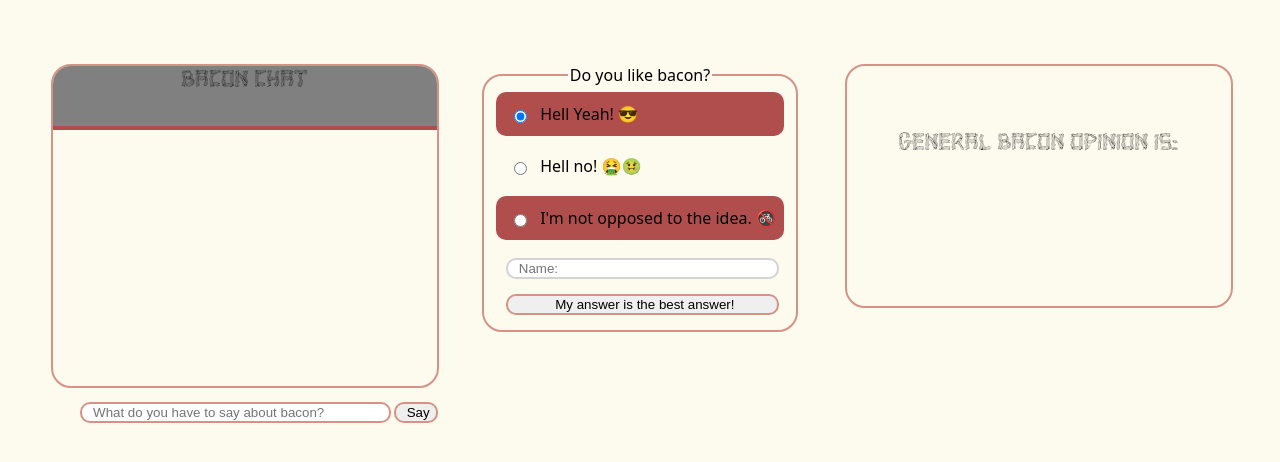
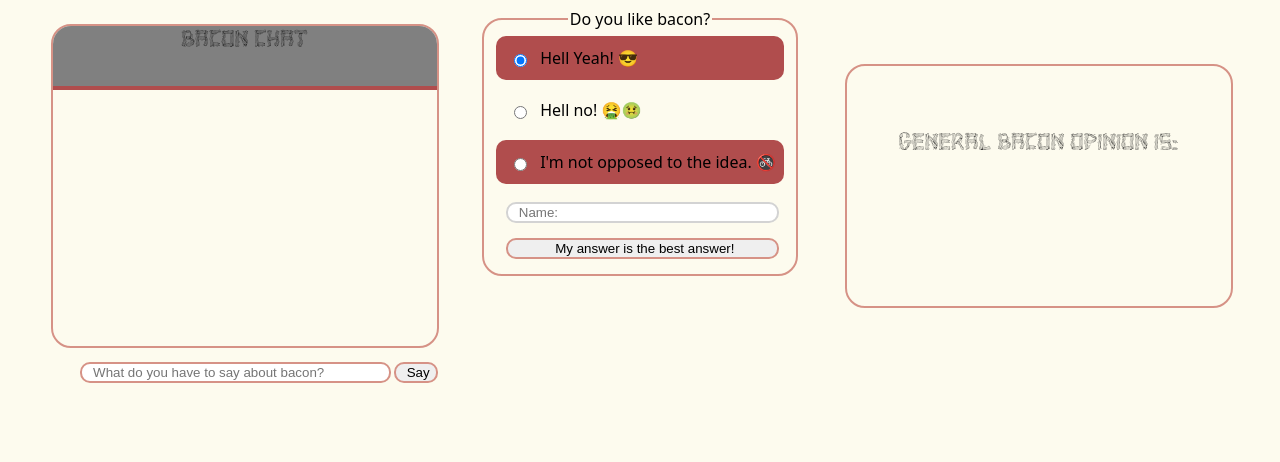
Before and after one commit to RemberFlopf/Bacon-Boards, a plain HTML site: page index.html in a window 1280 px wide. Drawn offline with Linux system fonts and the light colour scheme; no server answers.

Commit message:
Attempting revert #2

```diff
--- a/revert.css
+++ b/revert.css
@@ -9,7 +9,6 @@
     justify-content: center;
     text-align: center;
 
-
 }
 
 .vCentre{
@@ -17,16 +16,12 @@
     align-items: center;
 
 }
-#baconField{
-    position: absolute;
-    top: 8vh;
-}
 
 fieldset{
 
     text-align: center;
     flex-direction: column;
-    margin-bottom: 2%;
+    margin-bottom: 3%;
 
 
 }
@@ -87,7 +82,7 @@ input{
 #baconChat{
     position: absolute;
     left: 4vw;
-    top: 8vh;
+    top: 3vh;
     width: 30vw;
     height: 40vh;
     overflow-y: auto;
@@ -114,7 +109,7 @@ input{
     position: absolute;
     width: 23vw;
     left: 5.5%;
-    top: 49%;
+    top: 44%;
 
 }
 
@@ -122,7 +117,7 @@ input{
 
     position: absolute;
     left: 30%;
-    top: 49%;
+    top: 44%;
 
 }
 
```
